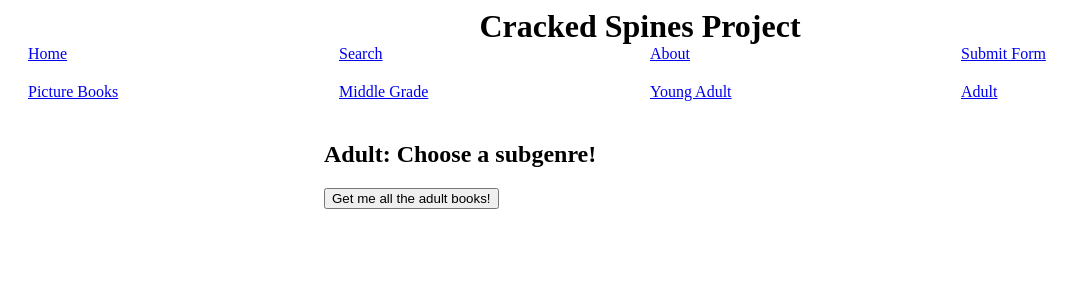
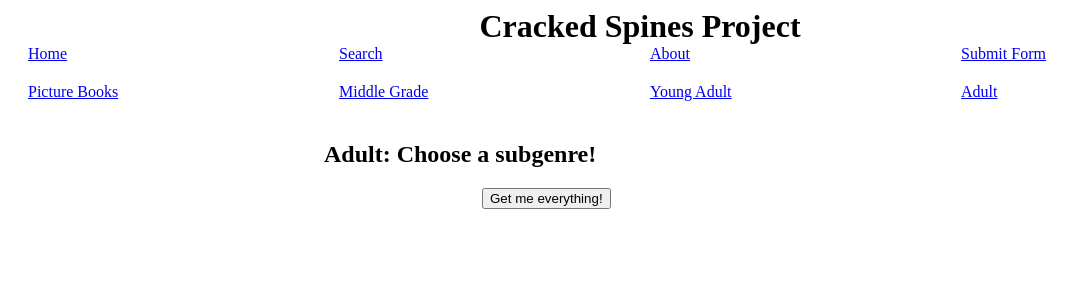
Before and after one commit to nonbinaryfrog/csprojectmvp, a Vue app: page /Adult in a window 1280 px wide. Shown: the top 300 px of the page, without its empty margins (0-1081 px from the left). Built offline with nearby package versions, Linux system fonts and the light colour scheme; the HTML template or start-up script is replaced by a standard one.

Commit message:
"Added CSS styling"

```diff
--- a/src/components/Home.vue
+++ b/src/components/Home.vue
@@ -2,7 +2,8 @@
   <div>
     <div class="genrecards">
     <div class="genre-card">
-      <router-link to="/PB">Picture Books</router-link>
+      <!-- look into programmatic navigation to switch from the buttons to the components -->
+      <router-link :to="({ path: '/PB', component: PBGenres })">Picture Books</router-link>
     </div>
     <div class="genre-card">
       <router-link to="/MG">Middle Grade</router-link>
@@ -19,6 +20,7 @@
 </template>
 
 <script>
+
 export default {
   name: "Home",
   props: {
--- a/src/components/views/AdultGenres.vue
+++ b/src/components/views/AdultGenres.vue
@@ -1,7 +1,7 @@
 <template>
   <div class="book-options">
     <h2>Adult: Choose a subgenre!</h2>
-    <button> Get me all the adult books! </button>
+    <button> Get me everything! </button>
   </div>
 </template>
 
@@ -19,4 +19,8 @@ export default {
   margin: auto;
   width: 50%;
 }
+
+button {
+  margin-left: 25%;
+}
 </style>
--- a/src/components/views/MGGenres.vue
+++ b/src/components/views/MGGenres.vue
@@ -1,7 +1,7 @@
 <template>
   <div class="book-options">
     <h2>Middle Grade: Choose a subgenre!</h2>
-    <button> Get me all the middle grade books! </button>
+    <button> Get me everything! </button>
   </div>
 </template>
 
@@ -19,4 +19,8 @@ export default {
   margin: auto;
   width: 50%;
 }
+
+button {
+  margin-left: 25%;
+}
 </style>
--- a/src/components/views/PBGenres.vue
+++ b/src/components/views/PBGenres.vue
@@ -1,7 +1,7 @@
 <template>
   <div class="book-options">
     <h2>Picture Books: Choose a subgenre!</h2>
-    <button> Get me all the picture books! </button>
+    <button> Get me everything! </button>
   </div>
 </template>
 
@@ -19,4 +19,8 @@ export default {
   margin: auto;
   width: 50%;
 }
+
+button {
+  margin-left: 25%;
+}
 </style>
--- a/src/components/views/YAGenres.vue
+++ b/src/components/views/YAGenres.vue
@@ -1,7 +1,7 @@
 <template>
   <div class="book-options">
     <h2>Young Adult: Choose a subgenre!</h2>
-    <button> Get me all the YA books! </button>
+    <button> Get me everything! </button>
   </div>
 </template>
 
@@ -19,4 +19,8 @@ export default {
   margin: auto;
   width: 50%;
 }
+
+button {
+  margin-left: 25%;
+}
 </style>
```
